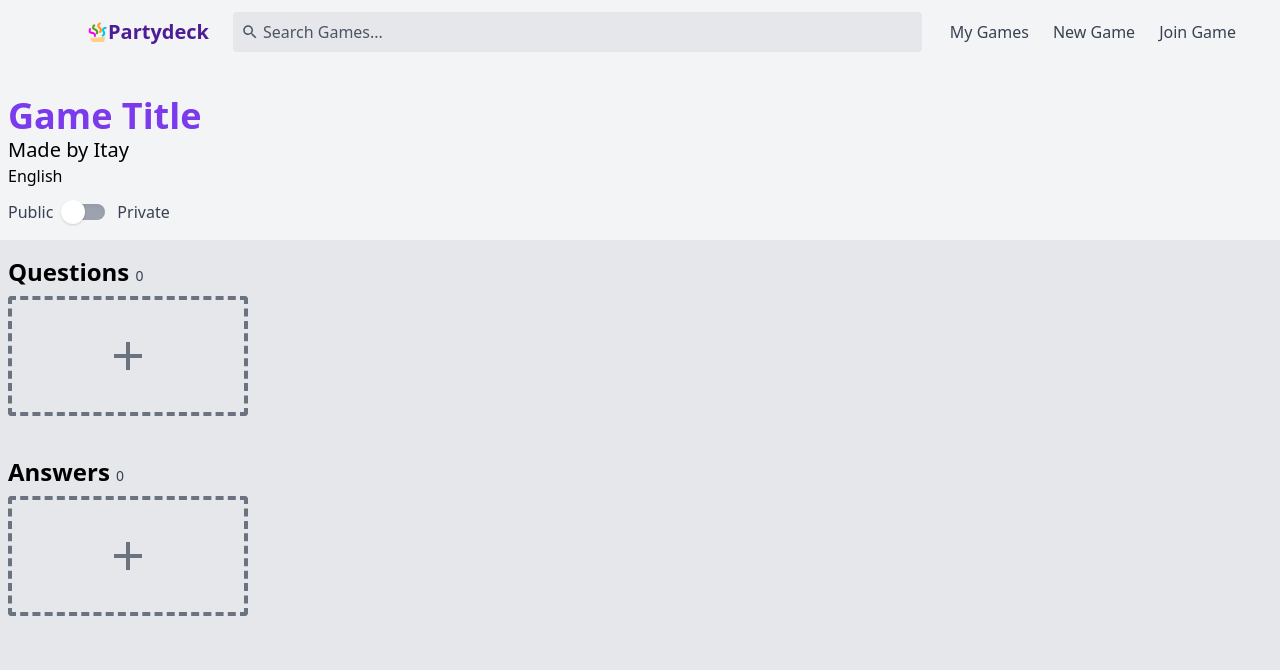
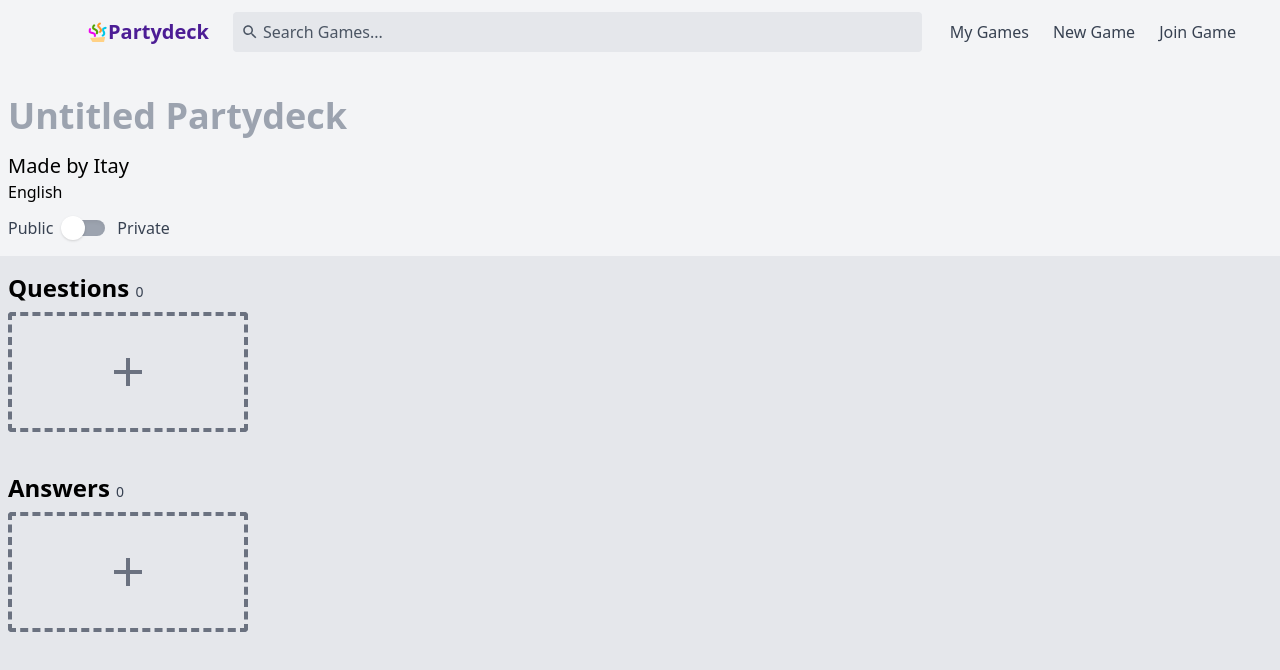
Before and after one commit to itays123/partydeck, a React (Create React App) app in the folder panel/: page /create in a window 1280 px wide. Shown: the top 670 px of the page. Built offline with nearby package versions, Linux system fonts and the light colour scheme.

Commit message:
FEATURE: Edit the title

```diff
--- a/panel/src/game/create/GameNameForm.js
+++ b/panel/src/game/create/GameNameForm.js
@@ -1,8 +1,22 @@
+import { useEffect, useRef } from 'react';
+import { useGameEditorContext } from '../edit/GameEditorContext';
+
 const GameNameForm = () => {
+  const { name, setName } = useGameEditorContext();
+  const ref = useRef();
+
+  useEffect(() => {
+    ref.current.focus();
+  }, []);
+
   return (
-    <h1 className="text-xl md:text-2xl lg:text-4xl font-bold text-purple-600">
-      Game Title
-    </h1>
+    <input
+      className="text-xl md:text-2xl lg:text-4xl font-bold text-purple-600 focus:outline-none bg-transparent leading-snug pb-4"
+      value={name}
+      placeholder="Untitled Partydeck"
+      ref={ref}
+      onChange={e => setName(e.target.value)}
+    />
   );
 };
 
--- a/panel/src/game/edit/GameEditorContext.js
+++ b/panel/src/game/edit/GameEditorContext.js
@@ -13,7 +13,7 @@ const GameEditorContextProvider = ({
   questions: initialQuestions,
   answers: initialAnswers,
   isPrivate: initialIsPrivate,
-  name: initialName,
+  name: initialName = '',
   author,
   lng: initialLng = 'en',
   play = () => {},
```
